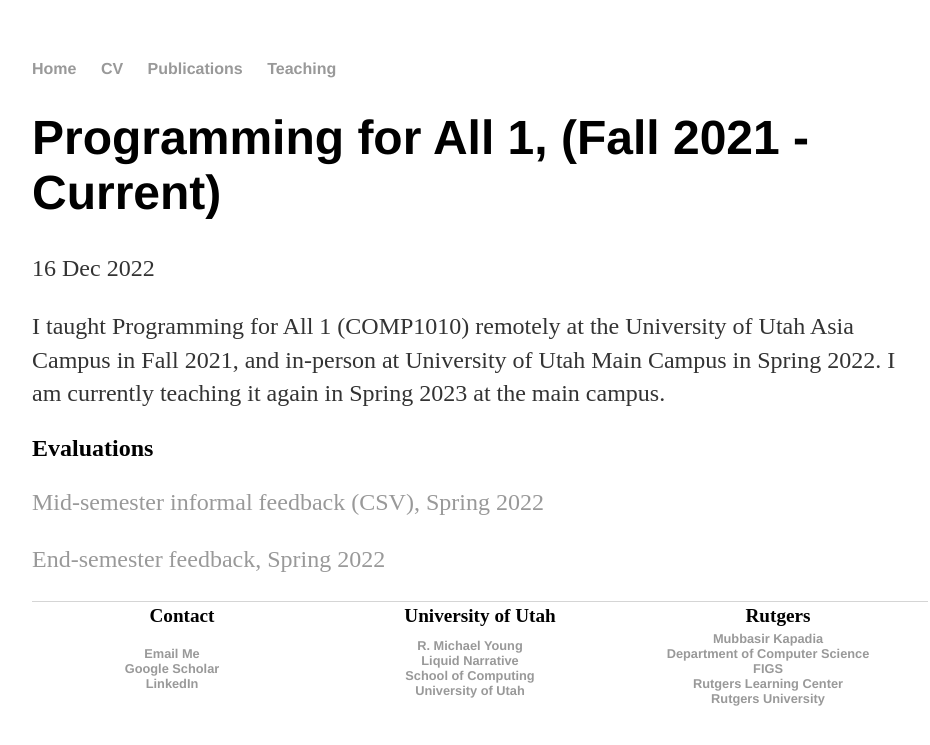
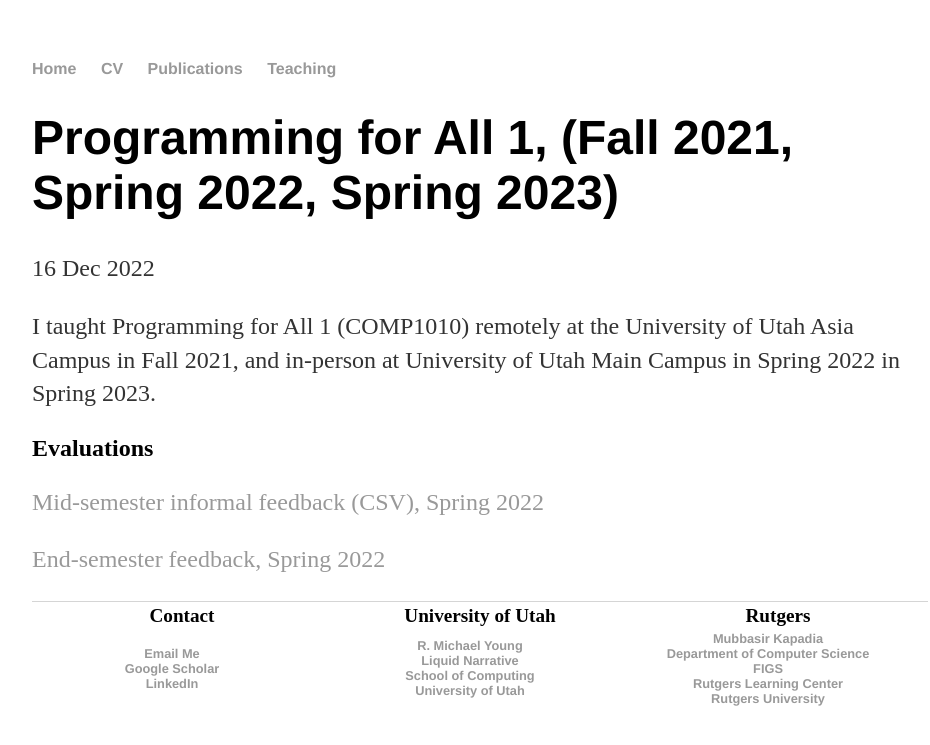
Before and after one commit to rushsangs/rushsangs-old.github.io, a Jekyll site: the page built from _posts/2022-12-16-comp1010.markdown, in a window 1280 px wide. Shown: the top 745 px of the page, without its empty margins (160-1090 px from the left). Built offline with Jekyll 4.4.1, drawn with Linux system fonts in a browser that asks for light colours.

Commit message:
Update 2022-12-16-comp1010.markdown

```diff
--- a/_posts/2022-12-16-comp1010.markdown
+++ b/_posts/2022-12-16-comp1010.markdown
@@ -1,10 +1,10 @@
 ---
-title: Programming for All 1, (Fall 2021 - Current)
+title: Programming for All 1, (Fall 2021, Spring 2022, Spring 2023)
 layout: post
 category: teaching
 thumbnail: "/uploads/COMP1010/Screen Shot 2022-12-16 at 9.01.54 PM.png"
 ---
-I taught Programming for All 1 (COMP1010) remotely at the University of Utah Asia Campus in Fall 2021, and in-person at University of Utah Main Campus in Spring 2022. I am currently teaching it again in Spring 2023 at the main campus.
+I taught Programming for All 1 (COMP1010) remotely at the University of Utah Asia Campus in Fall 2021, and in-person at University of Utah Main Campus in Spring 2022 in Spring 2023.
 
 ## Evaluations
 
```
